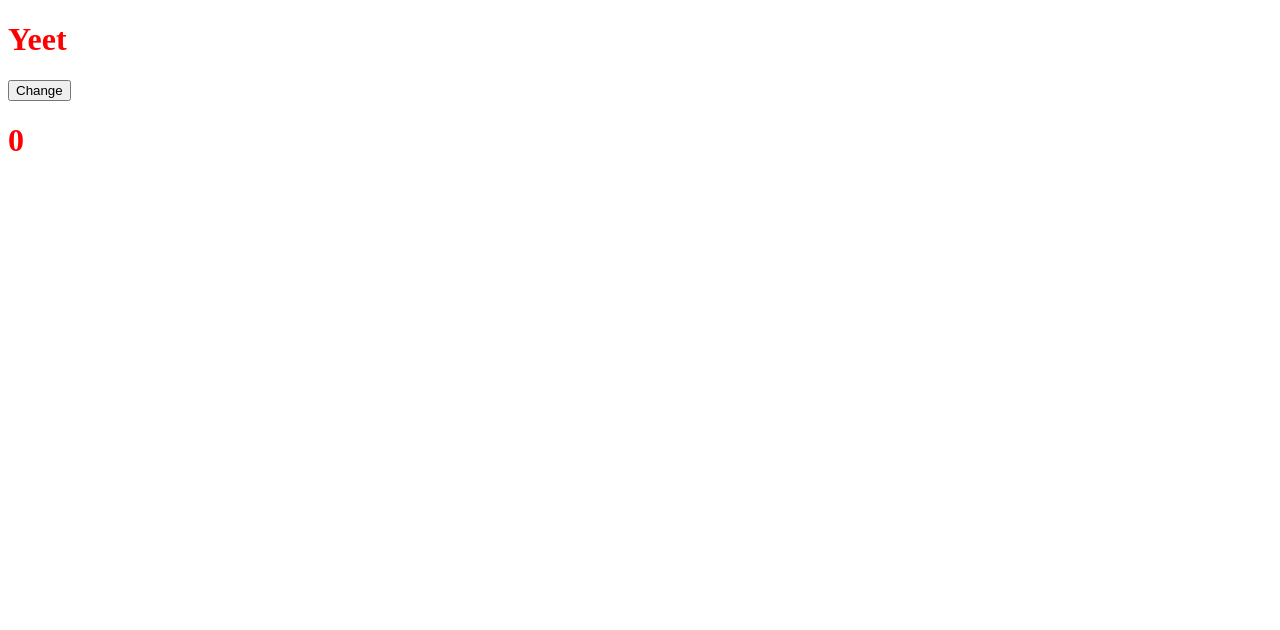
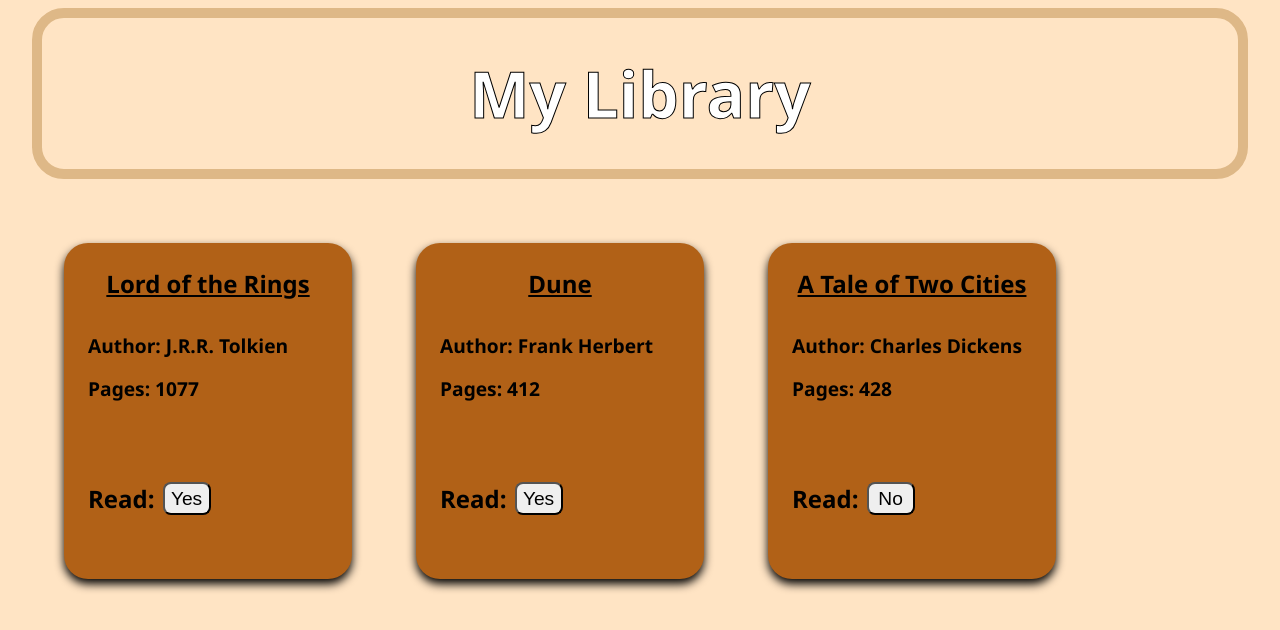
Before and after one commit to Thomas-Ocono/Odin-Library, a plain HTML site: page index.html in a window 1280 px wide. Drawn offline with Linux system fonts and the light colour scheme; a script that the page names is missing.

Commit message:
basics done, time for javascript

```diff
--- a/index.html
+++ b/index.html
@@ -9,9 +9,39 @@
 
 <body>
 
-    <h1 id="testa">Hello World</h1>
-    <button id="btn">Change</button>
-    <h1 id="counter">0</h1>
+    <h1 id='title'>My Library</h1>
+
+    <div class="booksContainer">
+        <div class="book">
+            <h2 class="bookTitle">Lord of the Rings</h2>
+            <h2 class="bookAuthor">Author: J.R.R. Tolkien</h2>
+            <h2 class="bookPages">Pages: 1077</h2>
+            <div class="bookRead">
+                <h2>Read: </h2>
+                <button class="bookReadBtn">Yes</button>
+            </div>
+        </div>
+        <div class="book">
+            <h2 class="bookTitle">Dune</h2>
+            <h2 class="bookAuthor">Author: Frank Herbert</h2>
+            <h2 class="bookPages">Pages: 412</h2>
+            <div class="bookRead">
+                <h2>Read: </h2>
+                <button class="bookReadBtn">Yes</button>
+            </div>
+        </div>
+        <div class="book">
+            <h2 class="bookTitle">A Tale of Two Cities</h2>
+            <h2 class="bookAuthor">Author: Charles Dickens</h2>
+            <h2 class="bookPages">Pages: 428</h2>
+            <div class="bookRead">
+                <h2>Read: </h2>
+                <button class="bookReadBtn">No</button>
+            </div>
+        </div>
+
+    </div>
+    <div class="inputContainer"></div>
 
     <script src="script.js"></script>
 </body>
--- a/script.js
+++ /dev/null
@@ -1,15 +0,0 @@
-const test = document.getElementById("testa");
-const button = document.getElementById("btn");
-const counter = document.getElementById("counter");
-
-console.log("hello?");
-console.log(test);
-test.innerText = "Yeet";
-
-let counta = 0;
-
-button.addEventListener("click", () => {
-  test.innerText = "Clicked";
-  counta = counta + 1;
-  counter.innerText = counta;
-});
--- a/styles.css
+++ b/styles.css
@@ -1,3 +1,65 @@
-h1 {
-  color: red;
+* {
+  margin: 0;
+  padding: 0;
 }
+body {
+  background-color: bisque;
+  font-family: "Segoe UI", Tahoma, Geneva, Verdana, sans-serif;
+}
+#title {
+  text-align: center;
+  font-size: 4rem;
+  padding-top: 2rem;
+  padding-bottom: 2rem;
+  margin-top: 0.5rem;
+  margin-bottom: 0.5rem;
+  margin-left: 2rem;
+  margin-right: 2rem;
+  border: 10px solid burlywood;
+  border-radius: 2rem;
+  color: white;
+  -webkit-text-stroke: 1px black;
+}
+.booksContainer {
+  margin: 2rem;
+  display: flex;
+  flex-direction: row;
+  flex-wrap: wrap;
+}
+.book {
+  background-color: rgb(177, 97, 23);
+  width: 15rem;
+  height: 18rem;
+  border-radius: 1.5rem;
+  padding: 1.5rem;
+  display: flex;
+  flex-direction: column;
+  margin: 2rem;
+  filter: drop-shadow(0px 5px 5px black);
+}
+.bookTitle {
+  text-align: center;
+  margin-bottom: 2rem;
+  text-decoration: underline;
+}
+.bookAuthor {
+  font-size: 1.2rem;
+  margin-bottom: 1rem;
+}
+.bookPages {
+  font-size: 1.2rem;
+}
+.bookRead {
+  display: flex;
+  flex-direction: row;
+  margin-top: 5rem;
+}
+.bookReadText {
+  font-size: 1.2rem;
+}
+.bookReadBtn {
+  font-size: 1.2rem;
+  margin-left: 0.5rem;
+  width: 3rem;
+  border-radius: 0.5rem;
+}
```
